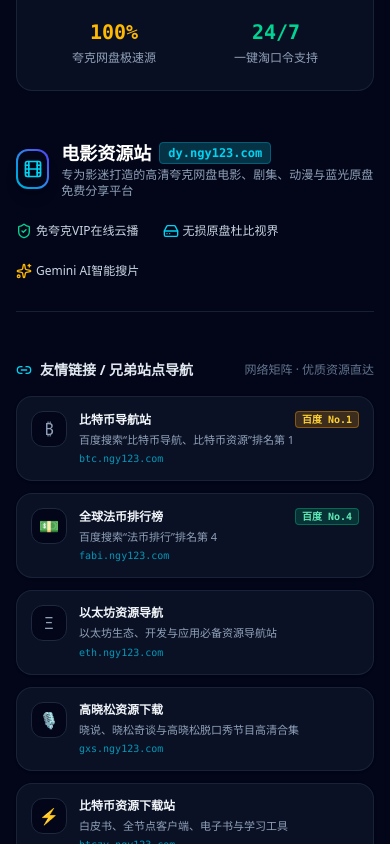
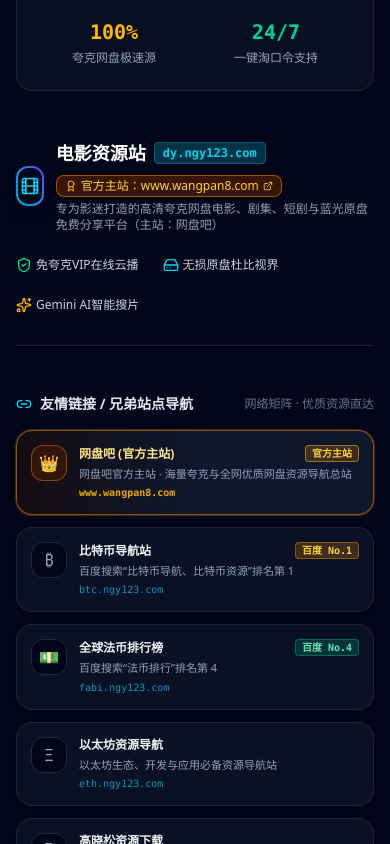
Before and after one commit to ngyngy/dy, a React (Vite) app: page / in a window 390 px wide. Shown: the part 8580-9424 px from the top of the page. Built offline with nearby package versions, Linux system fonts and the light colour scheme.

Commit message:
feat(nav): link to official site in navbar and footer
Added a prominent link to the official main site (www.wangpan8.com) in both the header and footer for improved cross-site navigation and branding.

```diff
--- a/src/components/Footer.tsx
+++ b/src/components/Footer.tsx
@@ -7,6 +7,16 @@
 }
 
 const FRIENDLY_LINKS = [
+  {
+    domain: 'www.wangpan8.com',
+    url: 'https://www.wangpan8.com/',
+    title: '网盘吧 (官方主站)',
+    desc: '网盘吧官方主站 · 海量夸克与全网优质网盘资源导航总站',
+    rankBadge: '官方主站',
+    badgeColor: 'bg-gradient-to-r from-amber-500/20 to-orange-500/20 text-amber-300 border-amber-400/50',
+    icon: '👑',
+    isMain: true
+  },
   {
     domain: 'btc.ngy123.com',
     url: 'https://btc.ngy123.com',
@@ -118,14 +128,25 @@
               </div>
             </div>
             <div>
-              <div className="text-lg font-bold text-white flex items-center gap-2">
+              <div className="text-lg font-bold text-white flex flex-wrap items-center gap-2">
                 电影资源站
                 <span className="text-xs font-mono text-cyan-400 bg-cyan-950 px-2 py-0.5 rounded border border-cyan-800">
                   dy.ngy123.com
                 </span>
+                <a
+                  href="https://www.wangpan8.com/"
+                  target="_blank"
+                  rel="noopener noreferrer"
+                  className="text-xs font-medium text-amber-300 bg-amber-950/80 hover:bg-amber-900/80 px-2 py-0.5 rounded-lg border border-amber-500/50 flex items-center gap-1 transition-colors shadow-sm"
+                  title="访问官方主站：网盘吧"
+                >
+                  <Award className="w-3 h-3 text-amber-400" />
+                  <span>官方主站：www.wangpan8.com</span>
+                  <ExternalLink className="w-2.5 h-2.5" />
+                </a>
               </div>
-              <p className="text-xs text-slate-400">
-                专为影迷打造的高清夸克网盘电影、剧集、动漫与蓝光原盘免费分享平台
+              <p className="text-xs text-slate-400 mt-1">
+                专为影迷打造的高清夸克网盘电影、剧集、短剧与蓝光原盘免费分享平台（主站：网盘吧）
               </p>
             </div>
           </div>
@@ -163,17 +184,37 @@
                 href={link.url}
                 target="_blank"
                 rel="noopener noreferrer"
-                className="group p-3.5 bg-slate-900/70 hover:bg-slate-900 border border-slate-800/80 hover:border-cyan-500/50 rounded-2xl transition-all duration-200 flex items-start gap-3 shadow-sm hover:shadow-md hover:shadow-cyan-500/5 cursor-pointer"
+                className={`group p-3.5 rounded-2xl transition-all duration-200 flex items-start gap-3 shadow-sm cursor-pointer ${
+                  (link as any).isMain
+                    ? 'bg-gradient-to-r from-amber-950/30 via-slate-900 to-slate-900 hover:from-amber-950/50 hover:to-slate-900 border border-amber-500/50 hover:border-amber-400 ring-1 ring-amber-500/20 shadow-amber-500/5'
+                    : 'bg-slate-900/70 hover:bg-slate-900 border border-slate-800/80 hover:border-cyan-500/50 hover:shadow-cyan-500/5'
+                }`}
               >
-                <div className="w-9 h-9 rounded-xl bg-slate-950 border border-slate-800 group-hover:border-cyan-500/40 flex items-center justify-center text-base shrink-0 transition-colors">
+                <div
+                  className={`w-9 h-9 rounded-xl border flex items-center justify-center text-base shrink-0 transition-colors ${
+                    (link as any).isMain
+                      ? 'bg-amber-950/60 border-amber-500/40 group-hover:border-amber-400 text-amber-300'
+                      : 'bg-slate-950 border-slate-800 group-hover:border-cyan-500/40'
+                  }`}
+                >
                   {link.icon}
                 </div>
 
                 <div className="flex-1 min-w-0">
                   <div className="flex items-center justify-between gap-1">
-                    <h4 className="text-xs font-bold text-slate-100 group-hover:text-cyan-300 transition-colors truncate flex items-center gap-1">
+                    <h4
+                      className={`text-xs font-bold transition-colors truncate flex items-center gap-1 ${
+                        (link as any).isMain
+                          ? 'text-amber-200 group-hover:text-amber-100'
+                          : 'text-slate-100 group-hover:text-cyan-300'
+                      }`}
+                    >
                       {link.title}
-                      <ExternalLink className="w-3 h-3 text-slate-500 group-hover:text-cyan-400 opacity-0 group-hover:opacity-100 transition-opacity shrink-0" />
+                      <ExternalLink
+                        className={`w-3 h-3 opacity-0 group-hover:opacity-100 transition-opacity shrink-0 ${
+                          (link as any).isMain ? 'text-amber-400' : 'text-cyan-400'
+                        }`}
+                      />
                     </h4>
                     {link.rankBadge && (
                       <span className={`text-[10px] px-1.5 py-0.2 rounded border font-mono font-bold shrink-0 ${link.badgeColor}`}>
@@ -184,7 +225,13 @@
                   <p className="text-[11px] text-slate-400 mt-1 leading-snug line-clamp-1">
                     {link.desc}
                   </p>
-                  <span className="text-[10px] font-mono text-cyan-500/80 group-hover:text-cyan-400 mt-1 block">
+                  <span
+                    className={`text-[10px] font-mono mt-1 block ${
+                      (link as any).isMain
+                        ? 'text-amber-400/90 group-hover:text-amber-300 font-semibold'
+                        : 'text-cyan-500/80 group-hover:text-cyan-400'
+                    }`}
+                  >
                     {link.domain}
                   </span>
                 </div>
@@ -196,7 +243,16 @@
         {/* Disclaimer & Copyright */}
         <div className="pt-6 border-t border-slate-800/80 text-xs text-slate-500 leading-relaxed text-center md:text-left flex flex-col md:flex-row items-center justify-between gap-4">
           <p className="max-w-3xl">
-            本站域名为 <strong>dy.ngy123.com</strong> (电影资源站)。本站所有影视资源均采集自互联网个人或夸克网盘用户共享链接，仅供学习交流与个人收藏使用。网站本身不直接存储任何影视视频文件。版权归原电影公司或制片方所有。
+            本站域名为 <strong>dy.ngy123.com</strong> (电影资源分站)，官方主站为{' '}
+            <a
+              href="https://www.wangpan8.com/"
+              target="_blank"
+              rel="noopener noreferrer"
+              className="text-amber-400 hover:text-amber-300 underline font-semibold transition-colors"
+            >
+              www.wangpan8.com (网盘吧)
+            </a>
+            。本站所有影视资源均采集自互联网个人或夸克网盘用户共享链接，仅供学习交流与个人收藏使用。网站本身不直接存储任何影视视频文件。版权归原电影公司或制片方所有。
           </p>
           <p className="shrink-0 font-mono">
             © {new Date().getFullYear()} dy.ngy123.com All Rights Reserved.
--- a/src/components/Navbar.tsx
+++ b/src/components/Navbar.tsx
@@ -31,9 +31,22 @@
     <header className="sticky top-0 z-40 bg-slate-900/90 backdrop-blur-md border-b border-slate-800 text-slate-100 shadow-xl">
       {/* Top Notice / Domain Announcement Bar */}
       <div className="bg-gradient-to-r from-cyan-950 via-slate-900 to-indigo-950 text-[11px] sm:text-xs py-1.5 px-3 sm:px-4 border-b border-cyan-500/20 text-slate-300 flex items-center justify-between">
-        <div className="hidden sm:flex items-center gap-2 text-cyan-400 font-mono">
-          <HardDrive className="w-3.5 h-3.5" />
-          <span>官方专属域名：dy.ngy123.com</span>
+        <div className="hidden sm:flex items-center gap-2.5 text-cyan-400 font-mono">
+          <div className="flex items-center gap-1.5">
+            <HardDrive className="w-3.5 h-3.5" />
+            <span>影视分站：dy.ngy123.com</span>
+          </div>
+          <span className="text-slate-600">|</span>
+          <a
+            href="https://www.wangpan8.com/"
+            target="_blank"
+            rel="noopener noreferrer"
+            className="text-amber-300 hover:text-amber-200 flex items-center gap-1 font-sans font-bold transition-colors"
+            title="访问官方主站：网盘吧"
+          >
+            <span>👑 官方主站：www.wangpan8.com</span>
+            <ExternalLink className="w-3 h-3" />
+          </a>
         </div>
         <div className="w-full sm:w-auto flex items-center justify-between sm:justify-end gap-2">
           <span className="flex items-center gap-1.5 text-amber-300 font-medium truncate">
@@ -74,9 +87,20 @@
                 <span className="hidden md:inline-block px-2 py-0.5 text-[10px] font-mono bg-cyan-950/80 text-cyan-400 border border-cyan-800/60 rounded-md">
                   dy.ngy123.com
                 </span>
+                <a
+                  href="https://www.wangpan8.com/"
+                  target="_blank"
+                  rel="noopener noreferrer"
+                  onClick={(e) => e.stopPropagation()}
+                  className="hidden lg:inline-flex items-center gap-1 px-2 py-0.5 text-[10px] font-bold bg-amber-950/70 hover:bg-amber-900/80 text-amber-300 border border-amber-500/50 rounded-md transition-colors shadow-sm"
+                  title="访问官方主站：网盘吧 (wangpan8.com)"
+                >
+                  <span>官方主站</span>
+                  <ExternalLink className="w-2.5 h-2.5" />
+                </a>
               </div>
               <p className="text-[11px] text-slate-400 hidden sm:block">
-                高清夸克网盘影视/短剧免费分享平台
+                高清夸克网盘影视/短剧免费分享平台 (主站: www.wangpan8.com)
               </p>
             </div>
           </div>
```
